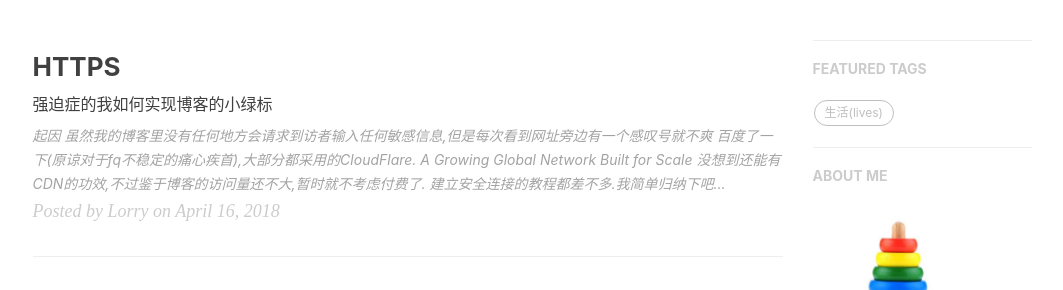
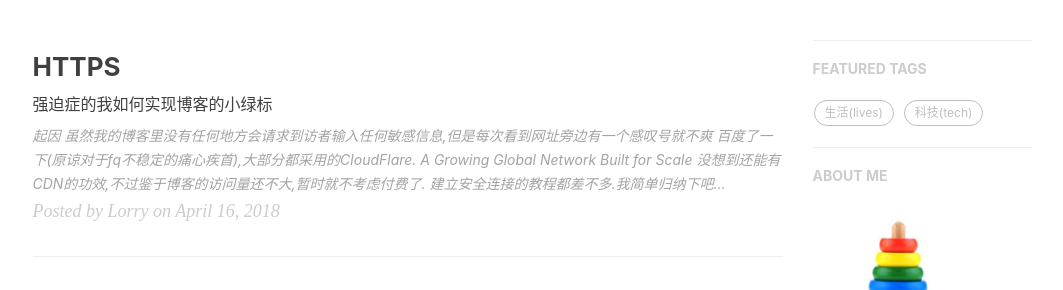
Before and after one commit to JiangLiruii/jiangliruii.github.io, a Jekyll site: the page built from index.html, in a window 1280 px wide. Shown: the part 418-708 px from the top of the page, without its empty margins (135-1198 px from the left). Built offline with Jekyll 4.4.1, drawn with Linux system fonts in a browser that asks for light colours; nearby versions of some CDN libraries; the list of posts is cut into pages by our own code; comment, search, counter and statistics services are not loaded.

Commit message:
fix tag and page pic bugs

```diff
--- a/_config.yml
+++ b/_config.yml
@@ -45,7 +45,7 @@
 
 
 # Disqus settings
-disqus_username: lorryjiang
+disqus_username: ''
 
 
 
@@ -68,7 +68,7 @@
 
 # Featured Tags
 featured-tags: true                     # whether or not using Feature-Tags
-featured-condition-size: 1              # A tag will be featured if the size of it is more than this condition value
+featured-condition-size: 0              # A tag will be featured if the size of it is more than this condition value
 
 
 
--- a/_layouts/page.html
+++ b/_layouts/page.html
@@ -3,7 +3,7 @@
 ---
 
 <!-- Page Header -->
-<header class="intro-header" style="background-image: url('{% if page.header-img %}{{ page.header-img }}{% else %}{{ site.header-img }}{% endif %}')">
+<header class="intro-header" style="background-image: url('{% if site.header-img %}{{ site.header-img }}{% else %}{{ page.header-img }}{% endif %}')">
     <div class="container">
         <div class="row">
             <div class="col-lg-8 col-lg-offset-2 col-md-10 col-md-offset-1 ">
```
